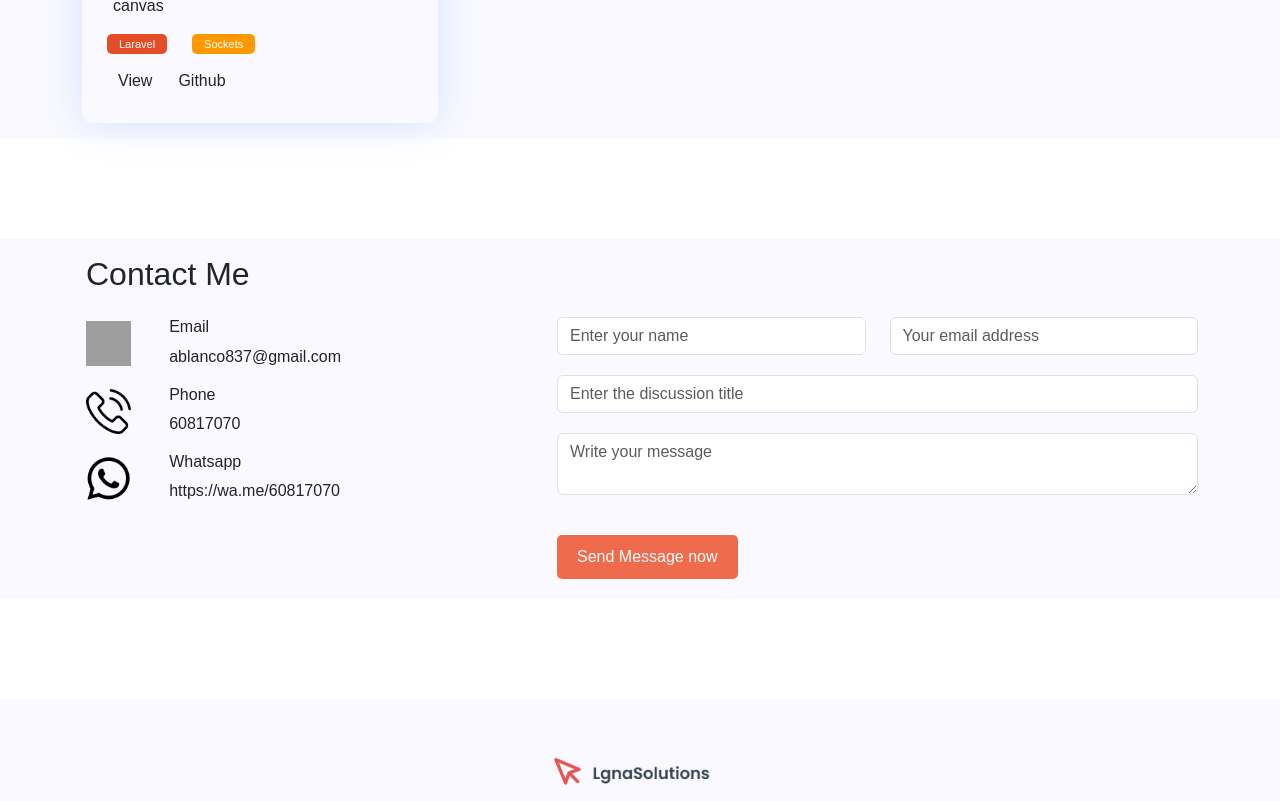
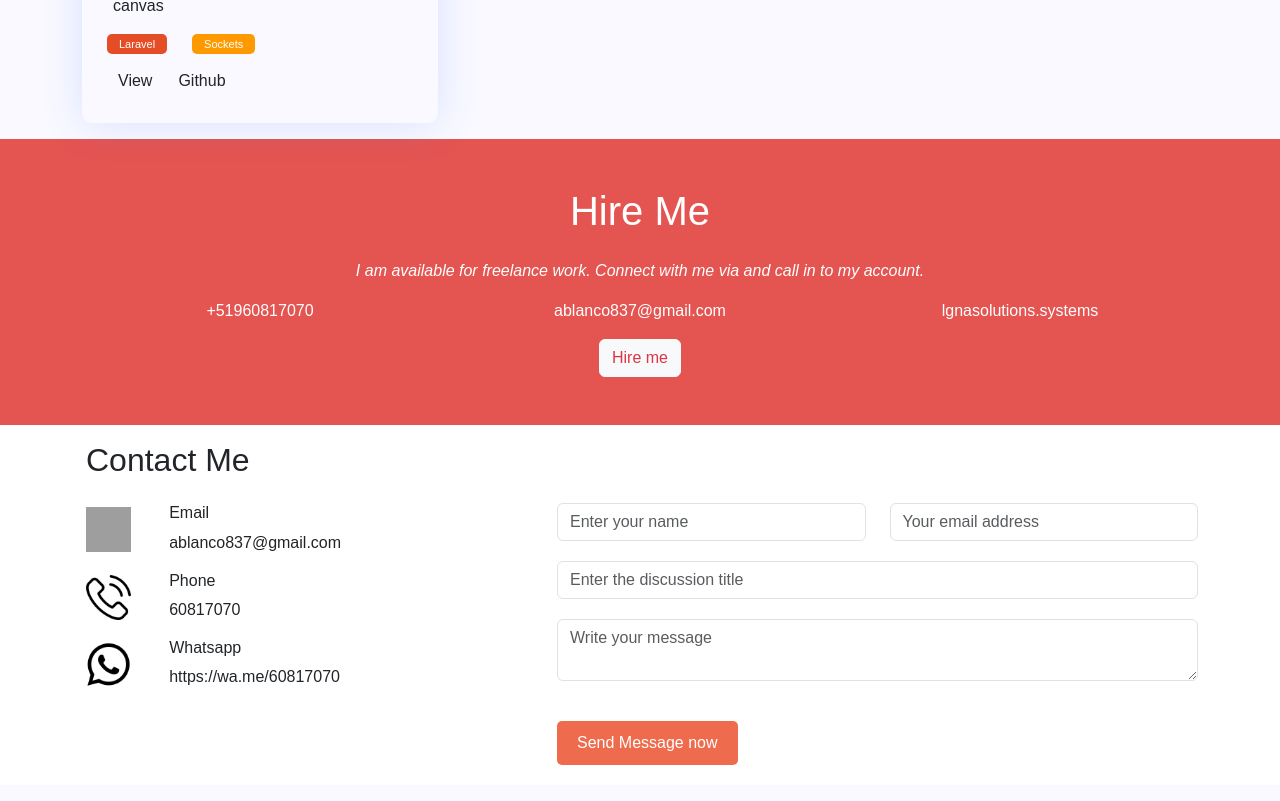
Before and after one commit to HckrLgna/portfolio-lgna, a Vue app: page / in a window 1280 px wide. Shown: the part 2939-3740 px from the top of the page. Built offline with nearby package versions, Linux system fonts and the light colour scheme; grey boxes are pictures that could not be loaded.

Commit message:
finishing banner

```diff
--- /dev/null
+++ b/src/components/Banner.vue
@@ -0,0 +1,48 @@
+<template>
+    <section class="custom-container py-5 ">
+        <div class="container">
+            <div class="row text-center">
+                <h1>Hire Me</h1>
+                <p class="text-center fst-italic fw-light my-3">I am available for freelance work. Connect with me via and call in to my account.</p>
+            </div>
+            <div class="row text-center">
+                <div class="col-md-4 ">
+                    <p>+51960817070</p>
+                </div>
+                <div class="col-md-4 ">
+                    <p>ablanco837@gmail.com</p>
+                </div>
+                <div class="col-md-4 ">
+                    <p>lgnasolutions.systems</p>
+                </div>
+            </div>
+            <div class="row d-flex justify-content-center align-items-center">
+                <div class="col-auto">
+                    <Button
+                        class="radius-btn text-danger"
+                        :color="'light'"
+                        :size="'md'"
+                        @click="downloadFile"
+                    >Hire me</Button>
+
+                </div>
+            </div>
+        </div>
+    </section>
+</template>
+<script>
+import Button from "@/components/buttons/MaterialButton.vue";
+export default {
+    name: 'Banner',
+    components: {
+        Button
+    }
+}
+</script>
+
+<style scoped>
+.custom-container{
+    background: #E45451;
+    color: #fff;
+}
+</style>
--- a/src/components/ContactMe.vue
+++ b/src/components/ContactMe.vue
@@ -97,9 +97,7 @@ export default {
 </script>
 <style scoped>
 .sky-blue {
-  background: #f9f9ff;
   text-align: left;
-  margin: 100px 0;
 }
 .section-title {
   font-weight: 700;
--- a/src/views/HomeView.vue
+++ b/src/views/HomeView.vue
@@ -5,6 +5,7 @@
       <services />
       <AboutMe />
       <Projects />
+      <Banner />
       <ContactMe />
     <Footer></Footer>
   </div>
@@ -19,6 +20,7 @@ import Services from '@/components/Services.vue'
 import Projects from '@/components/Projects.vue'
 import AboutMe  from '@/components/AboutMe.vue'
 import ContactMe from '@/components/ContactMe.vue'
+import Banner from '@/components/Banner.vue'
 export default {
   name: 'HomeView',
   components: {
@@ -26,6 +28,7 @@ export default {
     NavBar,
     Services,
     Projects,
+    Banner,
     Footer,
     AboutMe,
     ContactMe
```
